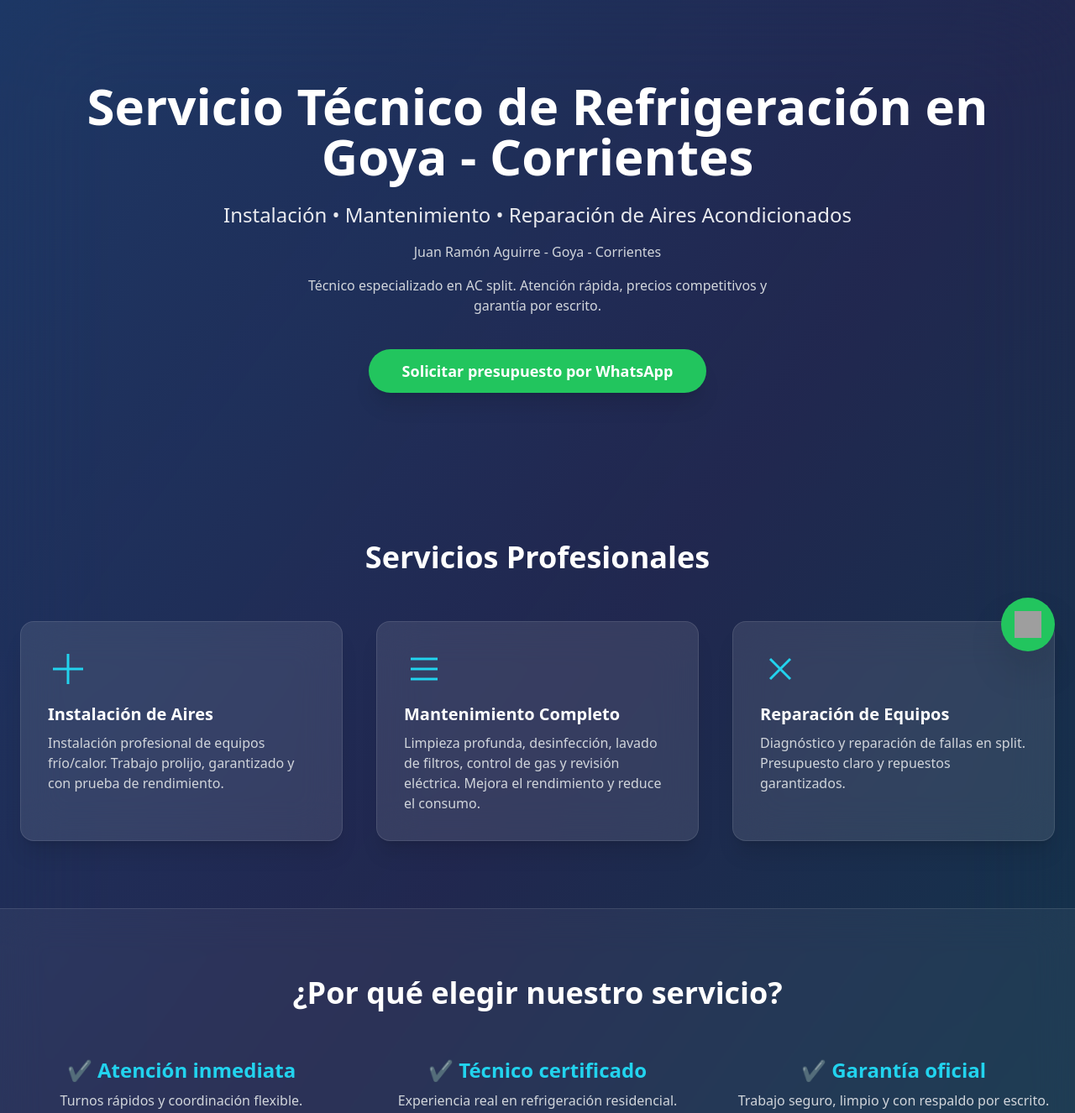
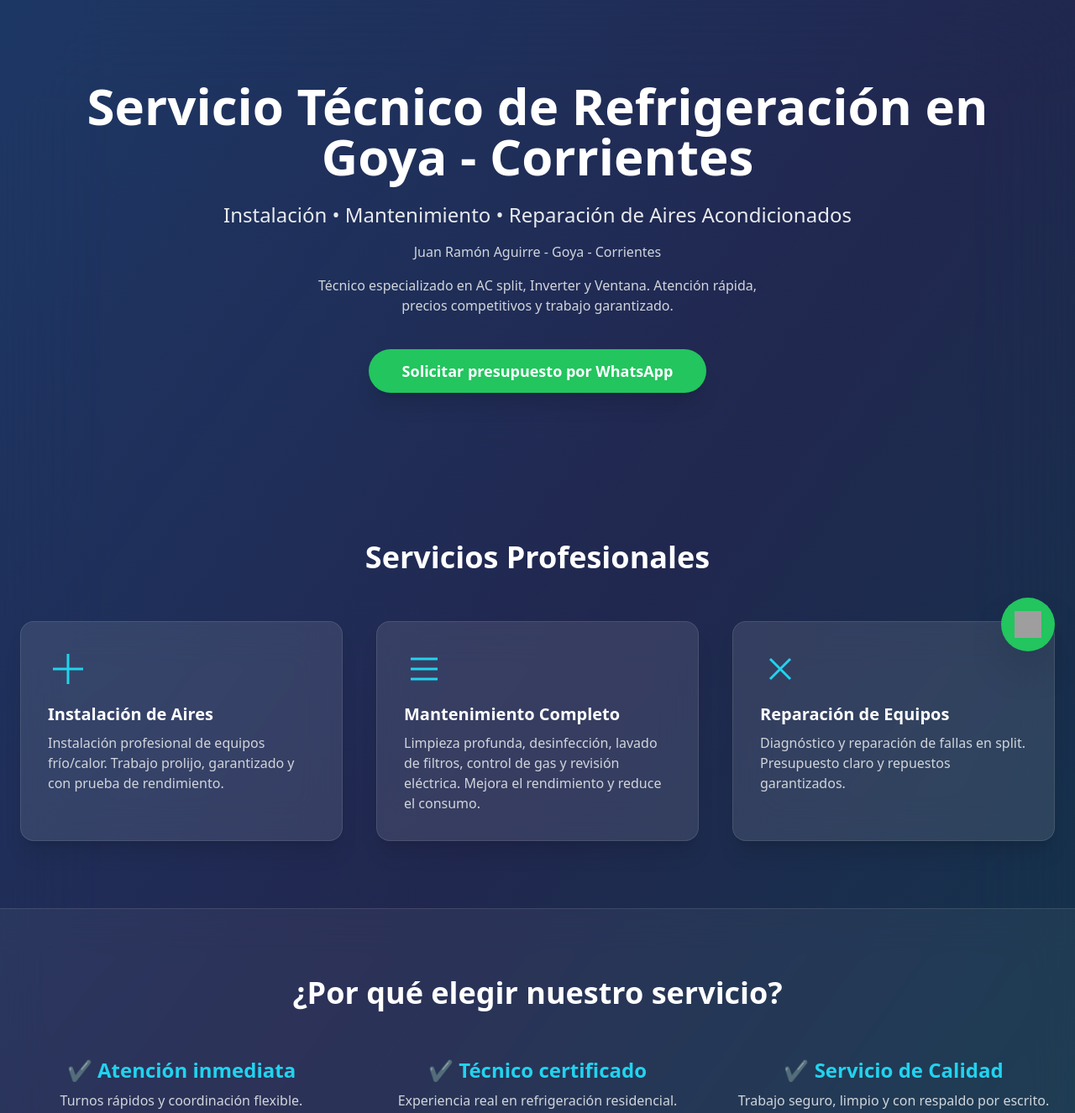
Before and after one commit to juuanmagoya/Servicio, a plain HTML site: page index.html in a window 1280 px wide. Shown: the top 1326 px of the page at 84% size. Drawn offline with nearby package versions, Linux system fonts and the light colour scheme; grey boxes are pictures that could not be loaded.

Commit message:
Cambios informacion

```diff
--- a/index.html
+++ b/index.html
@@ -27,7 +27,7 @@
         </p>
 
         <p class="mt-4 text-gray-300 max-w-xl mx-auto">
-            Técnico especializado en AC split. Atención rápida, precios competitivos y garantía por escrito.
+            Técnico especializado en AC split, Inverter y Ventana. Atención rápida, precios competitivos y trabajo garantizado.
         </p>
 
         <a href="https://wa.me/3425393496"
@@ -97,7 +97,7 @@
             </div>
 
             <div class="text-center">
-                <p class="text-2xl font-bold text-cyan-400 mb-2">✔ Garantía oficial</p>
+                <p class="text-2xl font-bold text-cyan-400 mb-2">✔ Servicio de Calidad</p>
                 <p class="text-gray-300">Trabajo seguro, limpio y con respaldo por escrito.</p>
             </div>
 
```
